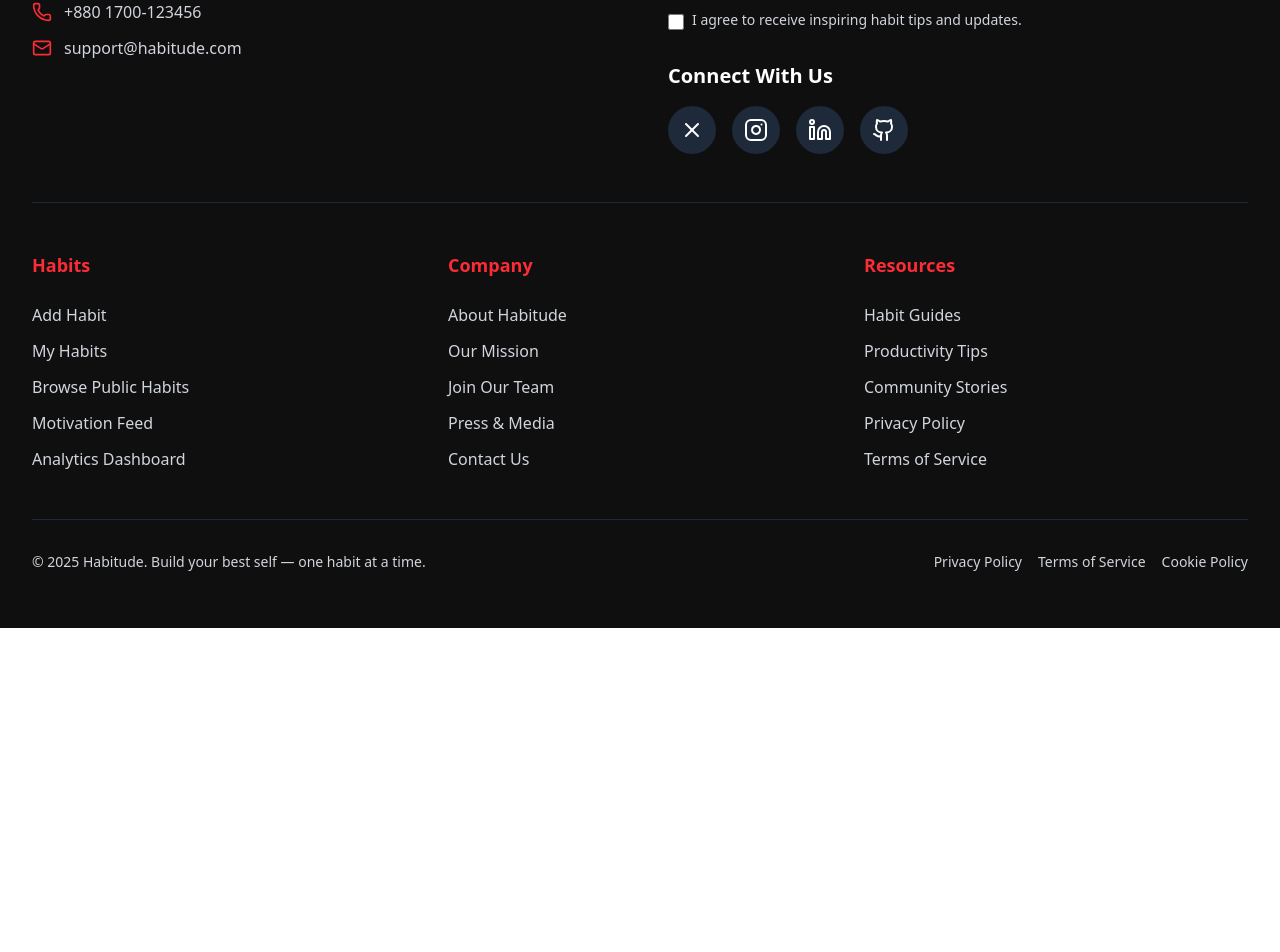
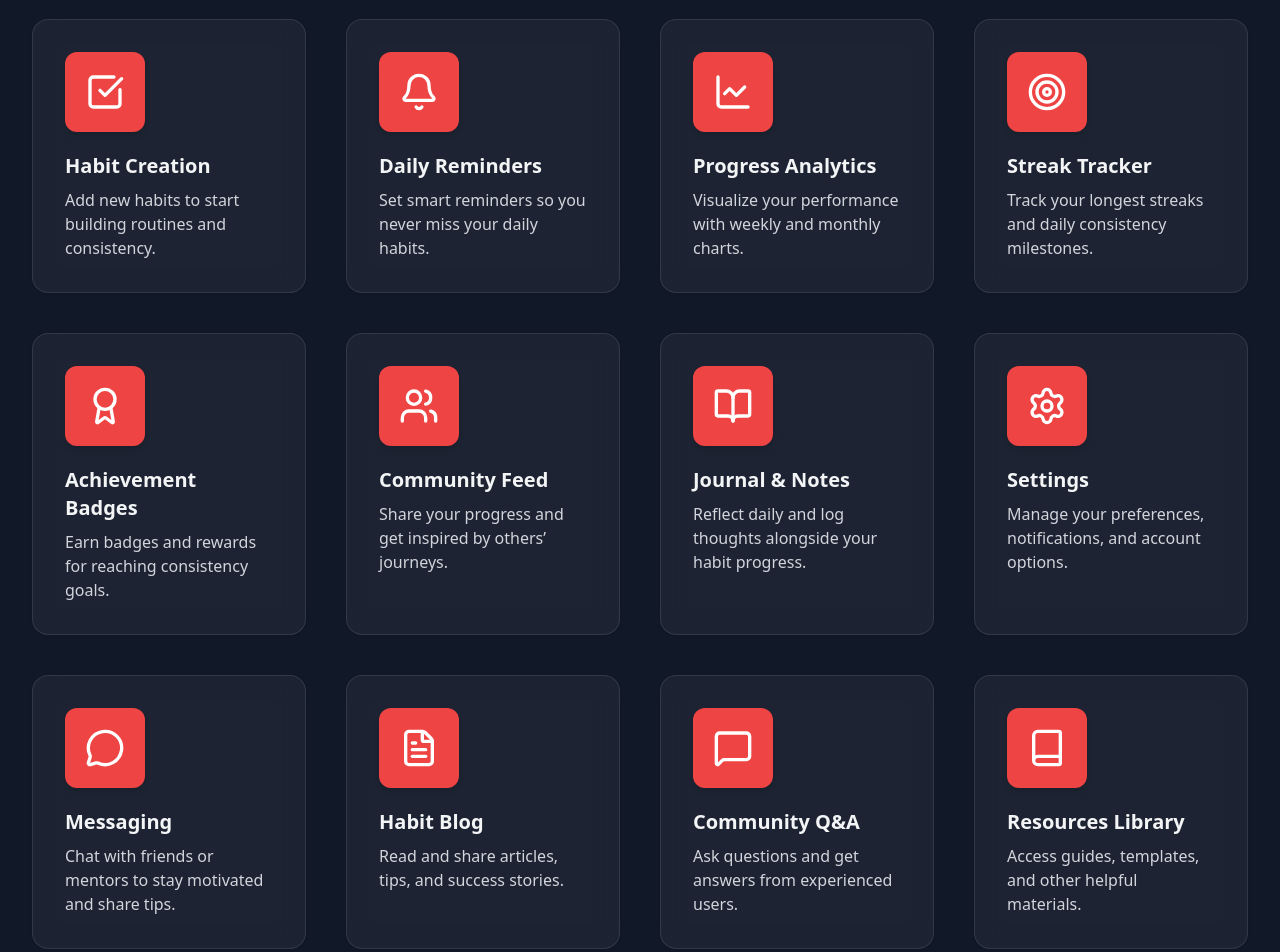
Before and after one commit to FahimTasnimKhan/Habitude-client, a React (Vite) app: page / in a window 1280 px wide. Shown: the part 1095-2047 px from the top of the page. Before the commit the page ends 1723 px from the top, so only its background shows below. Built offline with nearby package versions, Linux system fonts and the light colour scheme.

Commit message:
Features Added

```diff
--- /dev/null
+++ b/src/pages/HomePage/Features.jsx
@@ -0,0 +1,154 @@
+import React, { useEffect } from 'react';
+import {
+  CheckSquare,
+  Bell,
+  LineChart,
+  Target,
+  Award,
+  Users,
+  BookOpen,
+  Settings,
+  MessageSquare,
+  FileText,
+  Book,
+  MessageCircle,
+} from 'lucide-react';
+
+import AOS from 'aos';
+import 'aos/dist/aos.css';
+
+const features = [
+  {
+    icon: CheckSquare,
+    path: '/add-habit',
+    title: 'Habit Creation',
+    desc: 'Add new habits to start building routines and consistency.',
+  },
+  {
+    icon: Bell,
+    path: '/reminders',
+    title: 'Daily Reminders',
+    desc: 'Set smart reminders so you never miss your daily habits.',
+  },
+  {
+    icon: LineChart,
+    path: '/dashboard/analytics',
+    title: 'Progress Analytics',
+    desc: 'Visualize your performance with weekly and monthly charts.',
+  },
+  {
+    icon: Target,
+    path: '/streaks',
+    title: 'Streak Tracker',
+    desc: 'Track your longest streaks and daily consistency milestones.',
+  },
+  {
+    icon: Award,
+    path: '/achievements',
+    title: 'Achievement Badges',
+    desc: 'Earn badges and rewards for reaching consistency goals.',
+  },
+  {
+    icon: Users,
+    path: '/community',
+    title: 'Community Feed',
+    desc: 'Share your progress and get inspired by others’ journeys.',
+  },
+  {
+    icon: BookOpen,
+    path: '/journal',
+    title: 'Journal & Notes',
+    desc: 'Reflect daily and log thoughts alongside your habit progress.',
+  },
+  {
+    icon: Settings,
+    path: '/settings',
+    title: 'Settings',
+    desc: 'Manage your preferences, notifications, and account options.',
+  },
+  // New features
+  {
+    icon: MessageCircle,
+    path: '/chat',
+    title: 'Messaging',
+    desc: 'Chat with friends or mentors to stay motivated and share tips.',
+  },
+  {
+    icon: FileText,
+    path: '/blog',
+    title: 'Habit Blog',
+    desc: 'Read and share articles, tips, and success stories.',
+  },
+  {
+    icon: MessageSquare,
+    path: '/community-questions',
+    title: 'Community Q&A',
+    desc: 'Ask questions and get answers from experienced users.',
+  },
+  {
+    icon: Book,
+    path: '/resources',
+    title: 'Resources Library',
+    desc: 'Access guides, templates, and other helpful materials.',
+  },
+];
+
+const Features = () => {
+  useEffect(() => {
+    AOS.init({ duration: 900, once: true, easing: 'ease-in-out' });
+  }, []);
+
+  const handleClick = (path, e) => {
+    e.preventDefault();
+    if (path === 'reviews') {
+      const section = document.getElementById('Latest-reviews');
+      section?.scrollIntoView({ behavior: 'smooth' });
+    } else {
+      window.location.href = path;
+    }
+  };
+
+  return (
+    <div className="bg-[#111827] text-gray-100 py-16 md:py-24 min-h-screen flex items-center">
+      <div className="max-w-7xl mx-auto px-4 sm:px-6 lg:px-8">
+        {/* Header */}
+        <div className="text-center mb-12 sm:mb-16" data-aos="fade-up">
+          <h2 className="text-3xl md:text-4xl lg:text-5xl font-bold mb-3">
+            Tools to Build Better Habits
+          </h2>
+          <p className="text-base md:text-lg max-w-2xl mx-auto text-gray-300">
+            Everything you need — from habit tracking to progress analytics — in
+            one beautiful dashboard.
+          </p>
+        </div>
+
+        {/* Grid */}
+        <div className="grid grid-cols-1 sm:grid-cols-2 lg:grid-cols-3 xl:grid-cols-4 gap-6 sm:gap-8 md:gap-10">
+          {features.map(({ icon: Icon, title, desc, path }, i) => (
+            <div
+              key={i}
+              onClick={(e) => handleClick(path, e)}
+              data-aos="zoom-in"
+              data-aos-delay={i * 100}
+              className="cursor-pointer rounded-2xl p-6 sm:p-8 bg-white/5 border border-white/10
+              backdrop-blur-md shadow-sm hover:shadow-[0_10px_30px_rgba(239,68,68,0.2)]
+              hover:-translate-y-2 transition-all duration-300 flex flex-col h-full"
+            >
+              <div className="w-16 h-16 md:w-20 md:h-20 rounded-xl bg-[#EF4444] flex items-center justify-center mb-5 shadow-md group-hover:scale-110 transition-transform duration-300">
+                <Icon className="w-8 h-8 md:w-10 md:h-10 text-white" />
+              </div>
+              <h3 className="text-lg md:text-xl font-semibold mb-2 group-hover:text-[#EF4444] transition-colors duration-300">
+                {title}
+              </h3>
+              <p className="text-sm md:text-base flex-grow text-gray-300">
+                {desc}
+              </p>
+            </div>
+          ))}
+        </div>
+      </div>
+    </div>
+  );
+};
+
+export default Features;
--- a/src/pages/HomePage/Home.jsx
+++ b/src/pages/HomePage/Home.jsx
@@ -1,3 +1,4 @@
+import Features from './Features';
 import HeroSection from './HeroSection';
 
 const Home = () => {
@@ -5,9 +6,9 @@ const Home = () => {
     <>
       {/* <MarqueeSection /> */}
       <HeroSection />
-      {/* <WeatherForecastSection />
+      {/* <WeatherForecastSection /> */}
       <Features />
-      <HowItWorks />
+      {/* <HowItWorks />
       <AdvertisementSection />
       <Services />
       <LatestReviews />
```
